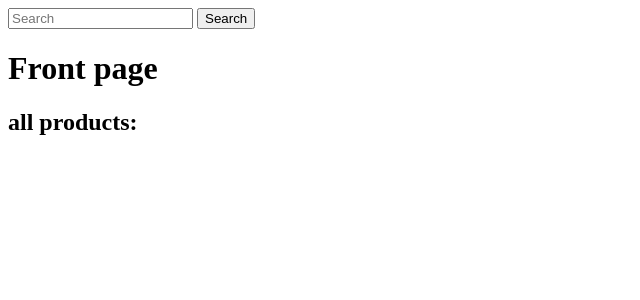
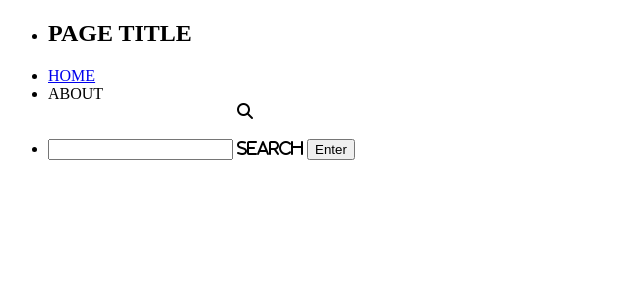
Before and after one commit to Hagnas3/ZPD, a PHP site: page / in a window 1280 px wide. Shown: the top 300 px of the page, without its empty margins (0-640 px from the left). Run offline with PHP 8.4, Linux system fonts and the light colour scheme; data that the repository does not hold is empty; some libraries are stand-ins or nearby versions.

Commit message:
Update index.php

```diff
--- a/index.php
+++ b/index.php
@@ -3,19 +3,34 @@
 ?>
 <!DOCTYPE html>
 <html lang="en" dir="ltr">
-  <head>
-    <meta charset="utf-8">
-    <link rel="stylesheet" type="tex/css" href="style.css">
-    <title></title>
-  </head>
+<head>
+  <meta charset="UTF-8">
+  <script src="https://kit.fontawesome.com/0c5de2e8ba.js" crossorigin="anonymous"></script>
+  <link rel="stylesheet" href="https://cdnjs.cloudflare.com/ajax/libs/font-awesome/4.7.0/css/font-awesome.min.css">
+  <link href="https://fonts.googleapis.com/css?family=Open+Sans:700&display=swap" rel="stylesheet">
+  <link rel="stylesheet" type="text/css" href="style.css">
+  <link rel="stylesheet" type="text/css" href="product.css">
+  <title>ZPD</title>
+</head>
   <body>
-    <form action="search.php" method="post">
-      <input type="text" name="search" placeholder="Search">
-      <button type="submit" name="submit-search">Search</button>
-    </form>
-    <h1>Front page</h1>
-    <h2>all products:</h2>
+    <section class="navbar">
+      <div class="max">
+        <ul class="items">
+          <li class="title"><h1>PAGE TITLE</h1></li>
+          <li class="btn1"><a href="#">HOME</a></li>
+          <li class="btn2"><a>ABOUT</a></li>
+          <li class="search">
+            <form class="search-insides" action="search.php" method="post">
+              <input type="text" name="search" placeholder="">
+              <i class="fas fa-search"><h4>Search</h4></i>
+              <button class="search-btn" type="submit" name="submit-search">Enter</button>
+            </form>
+          </li>
+        </ul>
+      </div>
+    </section>
 
+    <div class="max">
     <div class="product-container">
       <?php
         $sql = "SELECT * FROM products";
@@ -24,14 +39,21 @@
 
         if ($queryResults > 0) {
           while ($row = mysqli_fetch_assoc($result)) {
-            echo "<div>
-                <img src=".$row['img_dir'].">
-                <h3>".$row['Title']."</h3>
-                <p>".$row['Description']."</p>
+            echo "
+
+              <div class='product'>
+                <div class='image'>
+                  <img src=".$row['img_dir'].">
+                  <h3>".$row['Title']."</h3>
+                  <a href='#'>Details</a>
+                  </div>
+                <!--<p>".$row['Description']."</p>-->
+
             </div>";
           }
         }
       ?>
     </div>
+  </div>
   </body>
 </html>
```
